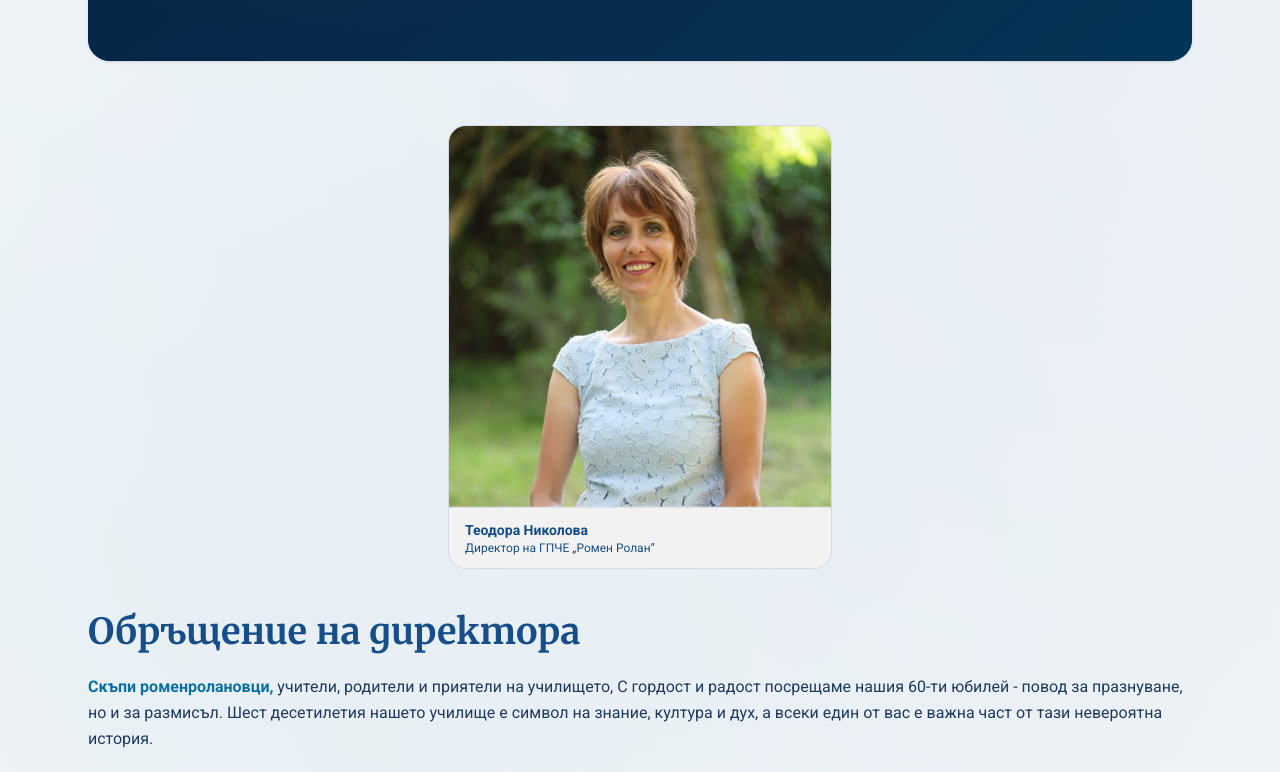
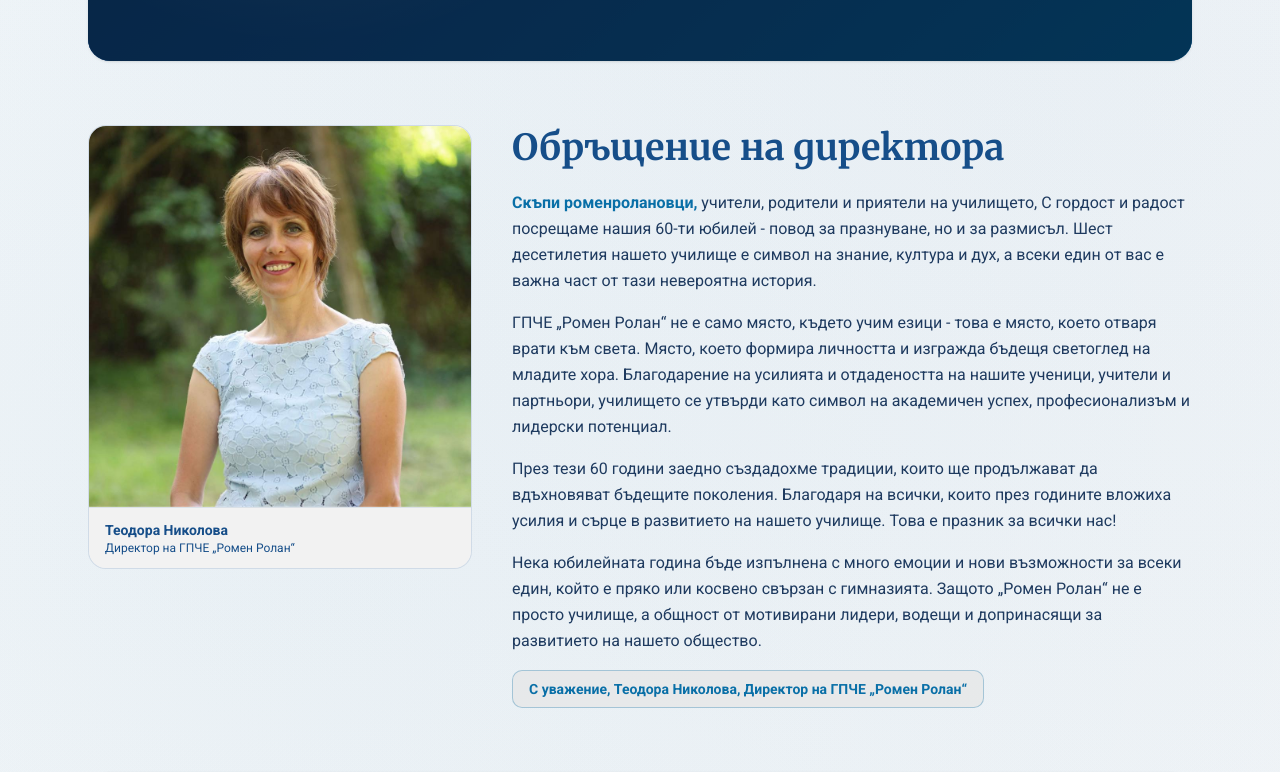
Before and after one commit to d-707bg/rr-60years, a Next.js app: page / in a window 1280 px wide. Shown: the part 640-1412 px from the top of the page. Built offline with nearby package versions, Linux system fonts and the light colour scheme.

Commit message:
update director message section layout for improved responsiveness

```diff
--- a/components/home/director-message-section.tsx
+++ b/components/home/director-message-section.tsx
@@ -9,8 +9,8 @@
 
 export function DirectorMessageSection() {
   return (
-    <section className="mt-16 grid items-start gap-8 md:grid-cols-[0.85fr,1.15fr] md:gap-10">
-      <figure className="order-1 mx-auto w-full max-w-sm">
+    <section className="mt-16 flex flex-col gap-8 md:flex-row md:gap-10">
+      <figure className="flex-shrink-0 w-full max-w-sm">
         <div className="overflow-hidden rounded-2xl border border-[#164e89]/20 bg-white">
           <Image
             src="/nikolova.jpg"
@@ -26,7 +26,7 @@
         </div>
       </figure>
 
-      <div className="order-2 space-y-5 text-[#164e89]">
+      <div className="flex-1 space-y-5 text-[#164e89]">
         <h2 className="text-3xl font-bold leading-tight md:text-4xl">Обръщение на директора</h2>
 
         <div className="space-y-4">
```
